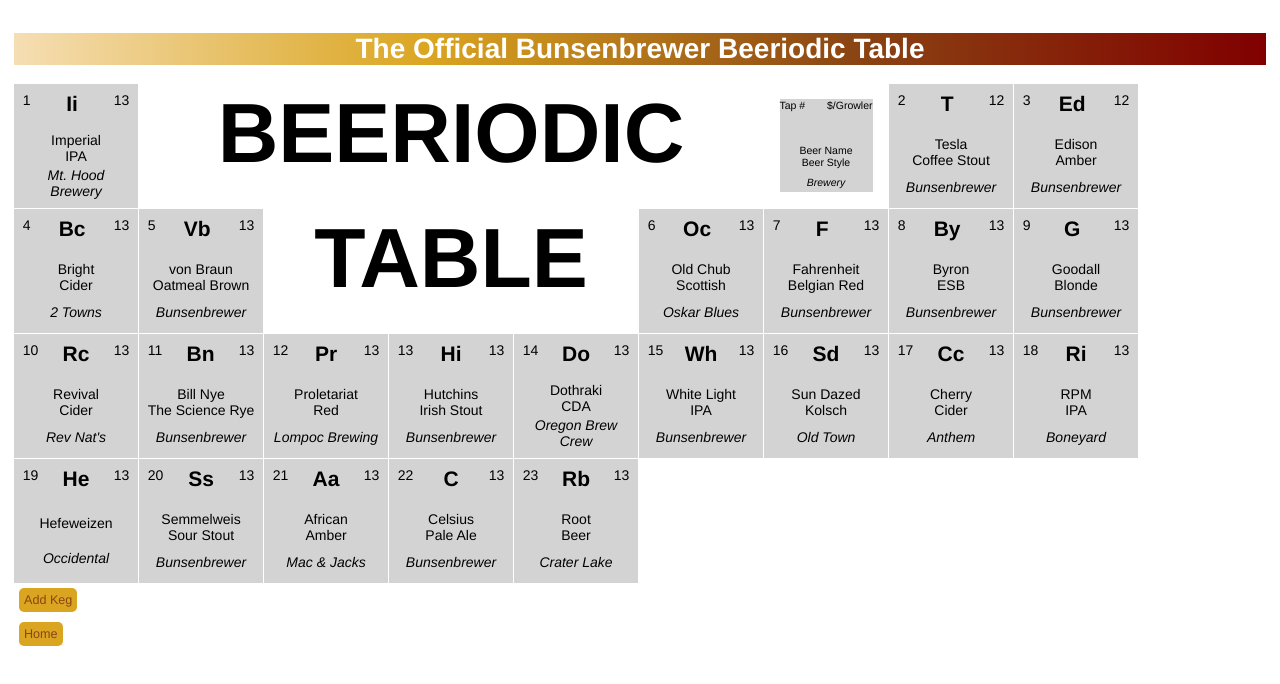
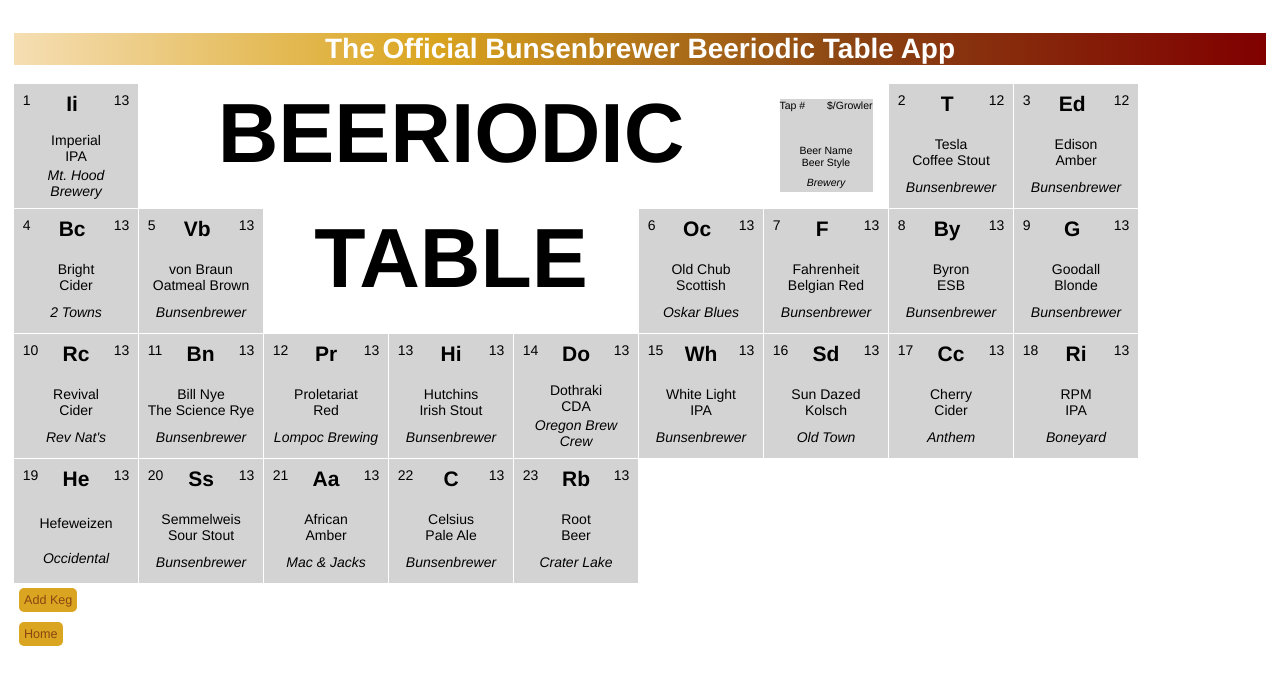
Before and after one commit to gearjosh/beeriodic-table, a React app: page /addkeg in a window 1280 px wide. Shown: the top 684 px of the page. Built offline with nearby package versions, Linux system fonts and the light colour scheme.

Commit message:
edit header text

```diff
--- a/src/components/Header.jsx
+++ b/src/components/Header.jsx
@@ -9,7 +9,7 @@ function Header(){
         color: white;
       }
     `}</style>
-      <h1>The Official Bunsenbrewer Beeriodic Table</h1>
+      <h1>The Official Bunsenbrewer Beeriodic Table App</h1>
     </div>
   );
 }
```
